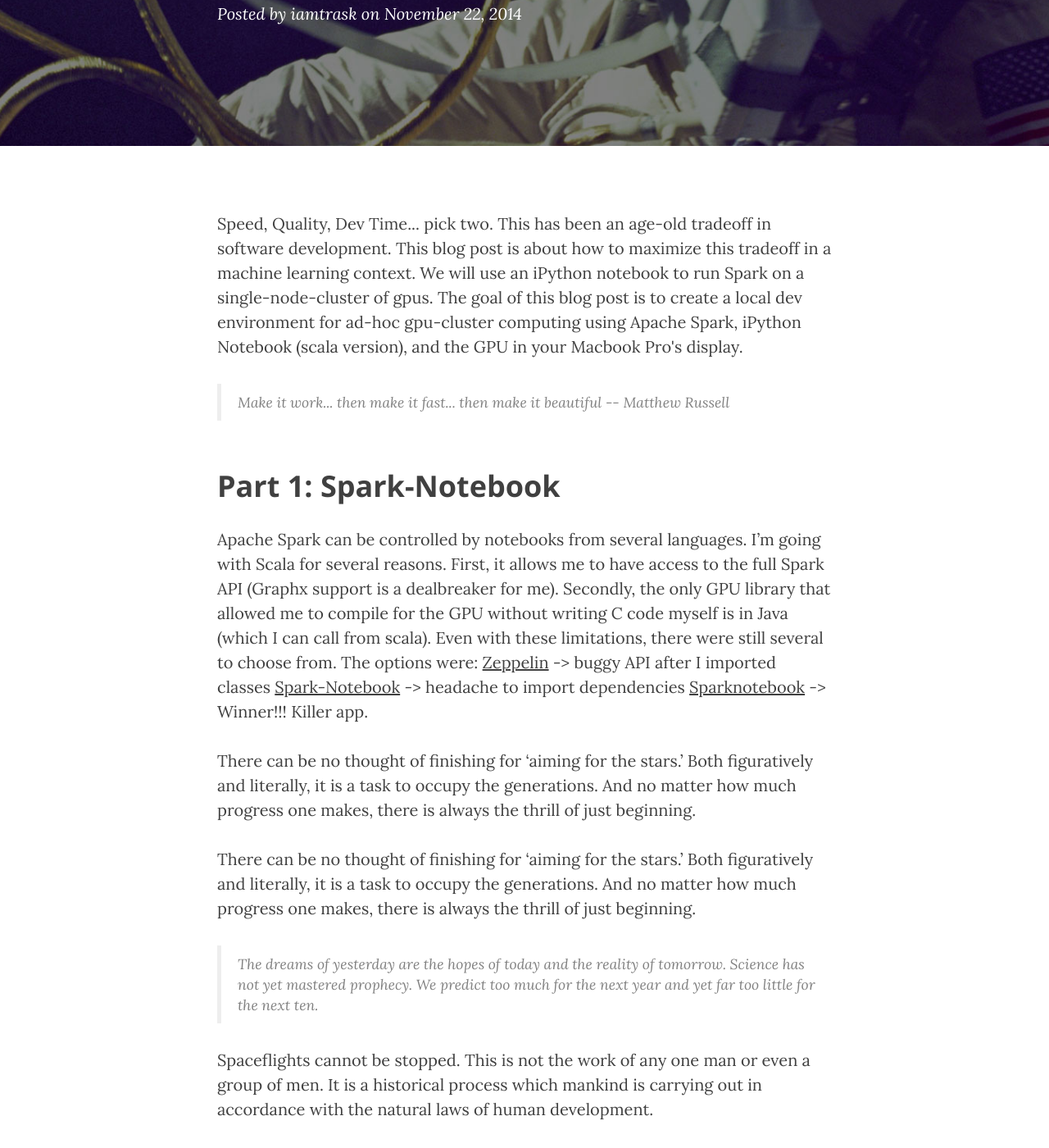
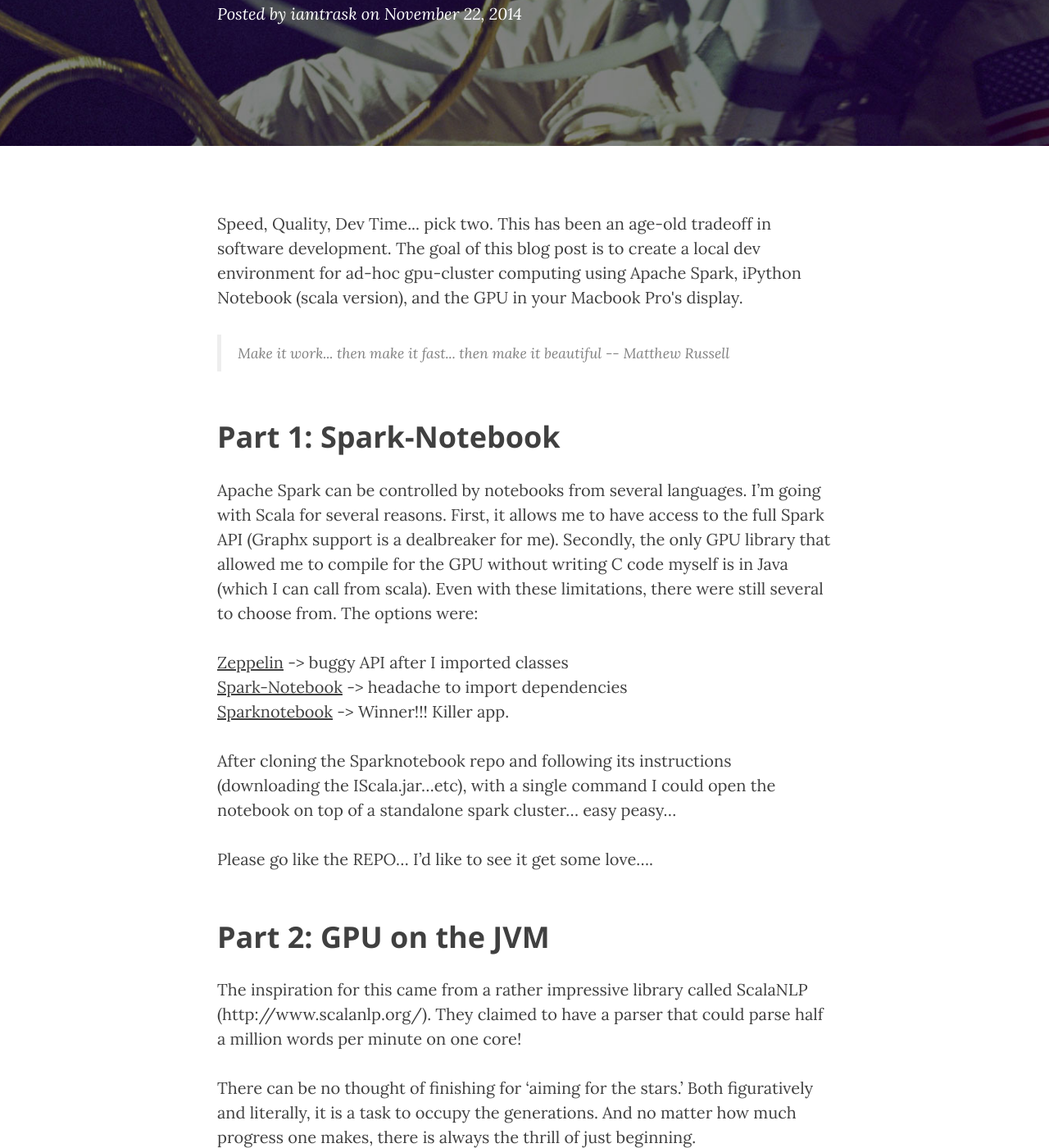
Before and after one commit to iamtrask/iamtrask.github.io, a Jekyll site: the page built from _posts/2014-09-24-man-must-explore.markdown, in a window 1280 px wide and 1400 px high, scrolled down 391 px. Shown: the whole window at 82% size. Built offline with Jekyll 4.4.1, drawn with Linux system fonts in a browser that asks for light colours; nearby versions of some CDN libraries.

Commit message:
Update 2014-09-24-man-must-explore.markdown

```diff
--- a/_posts/2014-09-24-man-must-explore.markdown
+++ b/_posts/2014-09-24-man-must-explore.markdown
@@ -7,21 +7,25 @@
 header-img: "img/post-bg-06.jpg"
 ---
 
-<p>Speed, Quality, Dev Time... pick two. This has been an age-old tradeoff in software development. This blog post is about how to maximize this tradeoff in a machine learning context. We will use an iPython notebook to run Spark on a single-node-cluster of gpus. The goal of this blog post is to create a local dev environment for ad-hoc gpu-cluster computing using Apache Spark, iPython Notebook (scala version), and the GPU in your Macbook Pro's display.</p>
+<p>Speed, Quality, Dev Time... pick two. This has been an age-old tradeoff in software development. The goal of this blog post is to create a local dev environment for ad-hoc gpu-cluster computing using Apache Spark, iPython Notebook (scala version), and the GPU in your Macbook Pro's display.</p>
 
 <blockquote>Make it work... then make it fast... then make it beautiful -- Matthew Russell</blockquote>
 
 <h2 class="section-heading">Part 1: Spark-Notebook</h2>
 
 Apache Spark can be controlled by notebooks from several languages. I'm going with Scala for several reasons. First, it allows me to have access to the full Spark API (Graphx support is a dealbreaker for me). Secondly, the only GPU library that allowed me to compile for the GPU without writing C code myself is in Java (which I can call from scala). Even with these limitations, there were still several to choose from. The options were:
-<a href="http://zeppelin-project.org/">Zeppelin</a> -> buggy API after I imported classes
-<a href="https://github.com/andypetrella/spark-notebook">Spark-Notebook</a> -> headache to import dependencies
-<a href="https://github.com/hohonuuli/sparknotebook">Sparknotebook</a> -> Winner!!! Killer app.
 
+<a href="http://zeppelin-project.org/">Zeppelin</a> -> buggy API after I imported classes <br />
+<a href="https://github.com/andypetrella/spark-notebook">Spark-Notebook</a> -> headache to import dependencies <br />
+<a href="https://github.com/hohonuuli/sparknotebook">Sparknotebook</a> -> Winner!!! Killer app. <br />
 
+After cloning the Sparknotebook repo and following its instructions (downloading the IScala.jar...etc), with a single command I could open the notebook on top of a standalone spark cluster... easy peasy...
 
+Please go like the REPO... I'd like to see it get some love....
 
+<h2 class="section-heading">Part 2: GPU on the JVM</h2>
 
+The inspiration for this came from a rather impressive library called ScalaNLP (http://www.scalanlp.org/). They claimed to have a parser that could parse half a million words per minute on one core!
 
 <p>There can be no thought of finishing for ‘aiming for the stars.’ Both figuratively and literally, it is a task to occupy the generations. And no matter how much progress one makes, there is always the thrill of just beginning.</p>
 
```
